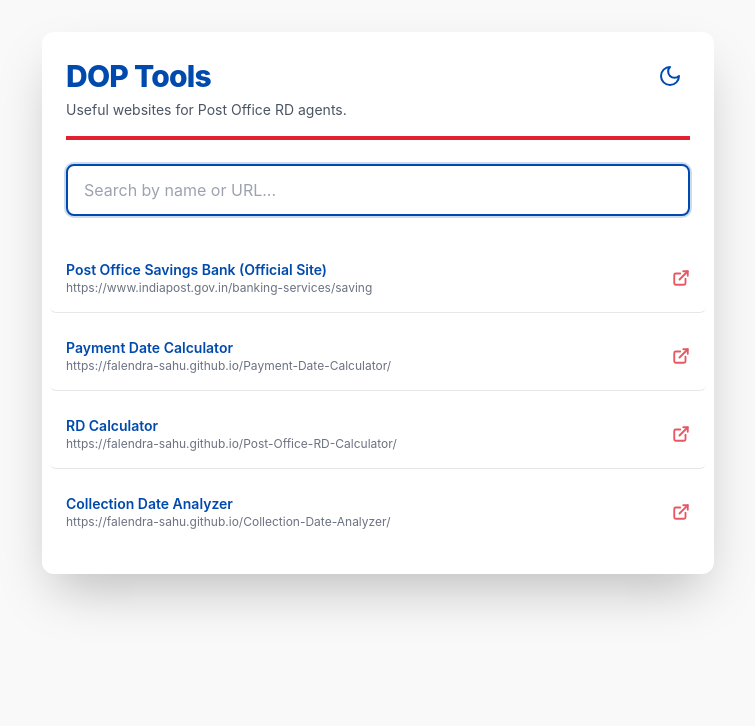
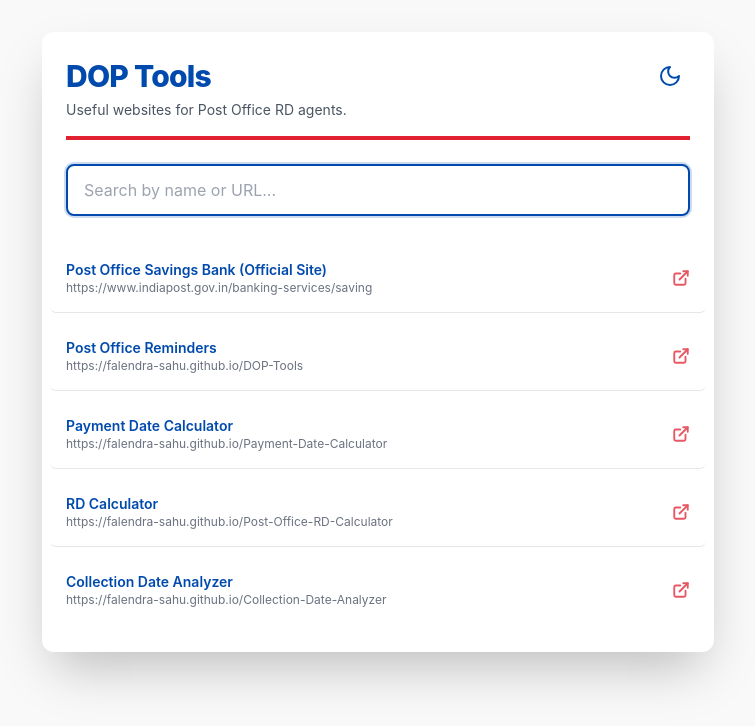
Before and after one commit to falendra-sahu/DOP-Tools, a plain HTML site: page index.html in a window 1280 px wide. Shown: the whole page, without its empty margins (262-1017 px from the left). Drawn offline with nearby package versions, Linux system fonts and the light colour scheme.

Commit message:
Update index.html

```diff
--- a/index.html
+++ b/index.html
@@ -203,9 +203,10 @@
         // --- DATA SOURCE: DOP Specific Websites ---
         const initialWebsites = [
             { name: "Post Office Savings Bank (Official Site)", url: "https://www.indiapost.gov.in/banking-services/saving" },
-            { name: "Payment Date Calculator", url: "https://falendra-sahu.github.io/Payment-Date-Calculator/" },
-            { name: "RD Calculator", url: "https://falendra-sahu.github.io/Post-Office-RD-Calculator/" },
-            { name: "Collection Date Analyzer", url: "https://falendra-sahu.github.io/Collection-Date-Analyzer/" },
+            { name: "Post Office Reminders", url: "https://falendra-sahu.github.io/DOP-Tools" },
+            { name: "Payment Date Calculator", url: "https://falendra-sahu.github.io/Payment-Date-Calculator" },
+            { name: "RD Calculator", url: "https://falendra-sahu.github.io/Post-Office-RD-Calculator" },
+            { name: "Collection Date Analyzer", url: "https://falendra-sahu.github.io/Collection-Date-Analyzer" },
         ];
         // ------------------------------------------------------------------
 
```
